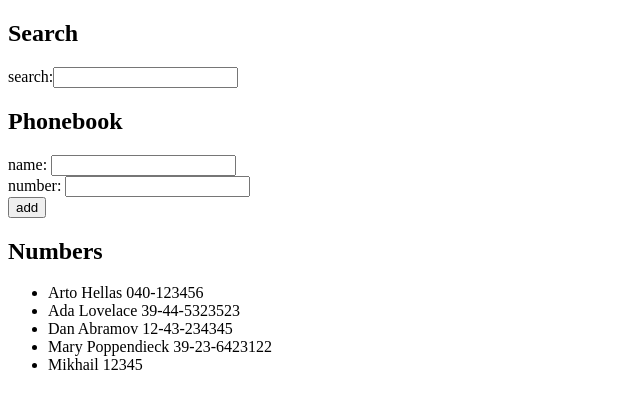
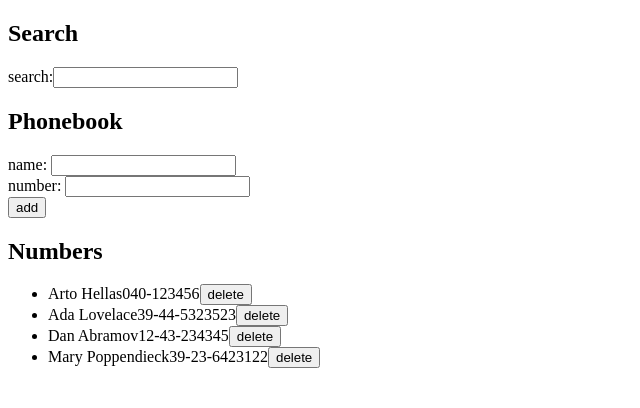
Before and after one commit to MikhailKoslowski/fullstackopen, a React (Create React App) app in the folder part2/phonebook/: page / in a window 1280 px wide. Shown: the top 408 px of the page, without its empty margins (0-640 px from the left). Built offline with nearby package versions, Linux system fonts and the light colour scheme; data requests are answered from the project's data file.

Commit message:
Exercise 2.17

```diff
--- a/part2/phonebook/db.json
+++ b/part2/phonebook/db.json
@@ -19,11 +19,6 @@
       "name": "Mary Poppendieck",
       "number": "39-23-6423122",
       "id": 4
-    },
-    {
-      "name": "Mikhail",
-      "number": "12345",
-      "id": 5
     }
   ]
 }
--- a/part2/phonebook/src/App.js
+++ b/part2/phonebook/src/App.js
@@ -26,6 +26,21 @@ const App = () => {
   }
   useEffect(effectHook, [])
 
+  const personDeleteCallback = (person) => {
+    console.log('personDeleteCallback', person)
+    if (window.confirm(`Delete ${person.name}?`))
+    {
+      phonebookService.erase(person.id)
+      .then(response => {
+        console.log(response)
+        setPersons(persons.filter(p => p.id !== person.id))
+      })
+      .catch(error => {
+        alert("Erro while deleting. check console.")
+        console.log(error)
+      })
+    }
+  }
 
   return (
     <div>
@@ -34,7 +49,10 @@ const App = () => {
       <h2>Phonebook</h2>
       <PersonForm persons={persons} setPersons={setPersons} newName={newName} setNewName={setNewName} newNumber={newNumber} setNewNumber={setNewNumber} />
       <h2>Numbers</h2>
-      <Persons persons={persons} filter={person => person.name.toLowerCase().includes(search.toLowerCase())}/>
+      <Persons persons={persons}
+        filter={person => person.name.toLowerCase().includes(search.toLowerCase())}
+        deleteCallback = {(person) => personDeleteCallback(person)}
+      />
     </div>
   )
 }
--- a/part2/phonebook/src/components/PersonForm.js
+++ b/part2/phonebook/src/components/PersonForm.js
@@ -25,9 +25,9 @@ const PersonForm = (props) => {
 
           phonebookService.create(newPerson)
             .then(response => {
+              setPersons(persons.concat(response))
               setNewName('')
               setNewNumber('')
-              setPersons(persons.concat(newPerson))
             })
             .catch(error => {
               alert("Error creating person in db, check console")
--- a/part2/phonebook/src/components/Persons.js
+++ b/part2/phonebook/src/components/Persons.js
@@ -3,6 +3,7 @@ import React from 'react'
 const Persons = (props) => {
     console.log('Persons', props)
     const persons = props.persons
+    const deleteCallback = props.deleteCallback !== undefined ? props.deleteCallback : () => alert("no callback set")
 
     const filter = props.filter!==undefined ? props.filter : ()=>true
 
@@ -13,7 +14,11 @@ const Persons = (props) => {
         <div>
         <ul>
       {personsToShow.map(person=>
-        <li key={person.name}>{person.name} {person.number}</li>
+        <li key={person.name}>
+          {person.name}
+          {person.number}
+          <button onClick={() => deleteCallback(person)}>delete</button>
+        </li>
       )}
       </ul>
       </div>
--- a/part2/phonebook/src/services/phonebook.js
+++ b/part2/phonebook/src/services/phonebook.js
@@ -17,4 +17,10 @@ const update = (id, newObject) => {
     return request.then(response => response.data)
 }
 
-export default { getAll, create, update }
+const erase = (id) => {
+    console.log(`will delete id ${id}`)
+    const request = axios.delete(`${baseURL}/${id}`)
+    return request.then(response => response)
+}
+
+export default { getAll, create, update, erase }
```
